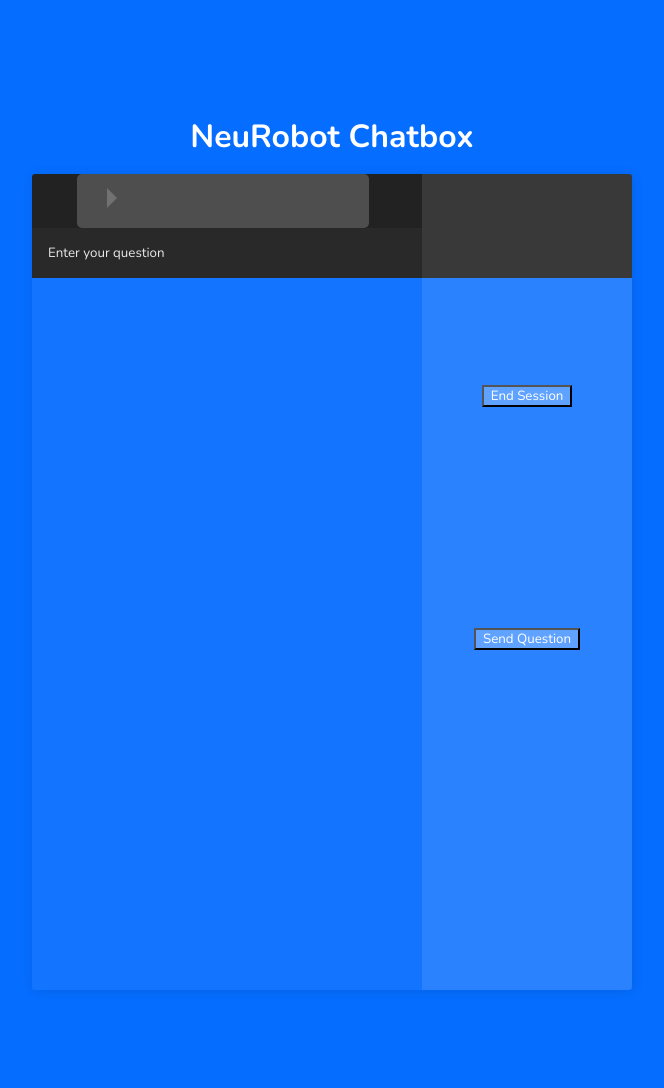
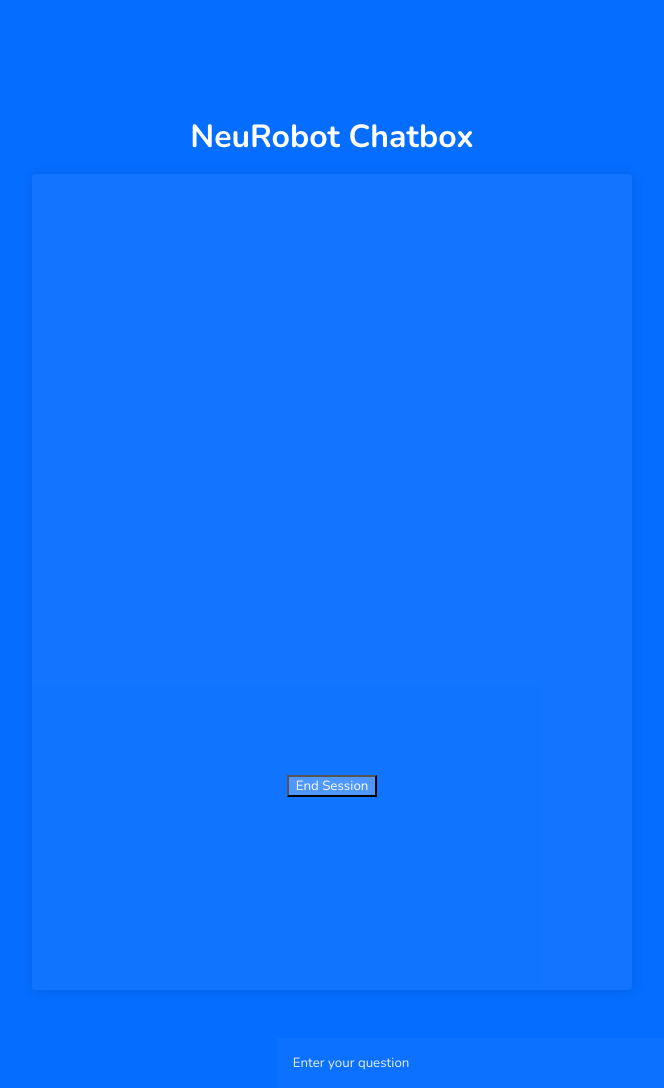
Before and after one commit to vivienzou1/UI_NeuRobot, a Flask app: template templates/index_old.html in a window 1280 px wide. Shown: the whole page, without its empty margins (308-972 px from the left). Run offline with Flask 2, Linux system fonts and the light colour scheme; the template is opened without the code that fills it, so the values that code supplies are empty.

Commit message:
more updated...

```diff
--- a/server.py
+++ b/server.py
@@ -10,7 +10,6 @@
 from datetime import datetime
 from flask import Flask, request, render_template, redirect, url_for
 from werkzeug import secure_filename
-import uuid
 from flask_socketio import SocketIO
 
 app = Flask(__name__)
--- a/static/style.css
+++ b/static/style.css
@@ -9,7 +9,6 @@
   background: linear-gradient(200deg, #056DFF, #056DFF);
   overflow: auto;
 }
-
 .container {
   display: flex;
   justify-content: center;
@@ -17,6 +16,7 @@
   flex-direction: column;
   height: 100vh;
   width: 100vw;
+  overflow: auto;
 }
 .container h1 {
   margin: 0.5em auto;
@@ -36,85 +36,61 @@
 .chatbox__messages:nth-of-type(odd) .chatbox__messages__user-message--ind-message {
   float: right;
 }
-.chatbox__messages:nth-of-type(odd) .chatbox__messages__user-message--ind-message:after {
-  content: '';
-  position: absolute;
-  margin: -1.5em -17.06em;
-  width: 0;
-  height: 0;
-  border-top: 10px solid transparent;
-  border-bottom: 10px solid transparent;
-  border-right: 10px solid rgba(255, 255, 255, 0.2);
-}
 .chatbox__messages:nth-of-type(even) .chatbox__messages__user-message--ind-message {
   float: left;
-}
-.chatbox__messages:nth-of-type(even) .chatbox__messages__user-message--ind-message:after {
-  content: '';
-  position: absolute;
-  margin: -1.5em 1.87em;
-  width: 0;
-  height: 0;
-  border-top: 10px solid transparent;
-  border-bottom: 10px solid transparent;
-  border-left: 10px solid rgba(255, 255, 255, 0.2);
 }
 .chatbox__messages__user-message {
   width: 450px;
 }
-.chatbox__messages__user-message--ind-message {
+.chatbox__messages__user-message--ind-message_right {
   background: rgba(255, 255, 255, 0.2);
   padding: 1em 0;
   height: auto;
-  width: 65%;
+  width: 55%;
   border-radius: 5px;
   margin: 2em 1em;
   overflow: auto;
   margin: 0 2.8em;
   color: #FFF;
   font-size: 1em;
-
+  float: right;
 }
-.chatbox__messages__user-message--ind-message > p.name {
+.chatbox__messages__user-message--ind-message_right > p.name {
   color: #FFF;
   font-size: 1em;
 }
-.chatbox__messages__user-message--ind-message > p.message {
+.chatbox__messages__user-message--ind-message_right > p.message {
   color: #FFF;
   font-size: 0.7em;
   margin: 0 2.8em;
 }
-.chatbox__user-list {
-  background: rgba(255, 255, 255, 0.1);
-  width: 35%;
-  height: 100%;
-  float: right;
-  border-top-right-radius: 0.2em;
-  border-bottom-right-radius: 0.2em;
+.chatbox__messages__user-message--ind-message_left {
+  background: rgba(237, 237, 114, 0.35);
+  padding: 1em 0;
+  height: auto;
+  width: 55%;
+  border-radius: 5px;
+  margin: 2em 1em;
+  overflow: auto;
+  margin: 0 2.8em;
+  color: #FFF
+  font-size: 1em;
+  float: left;
 }
-.chatbox__user-list h1 {
-  background: rgba(255, 255, 255, 0.05);
-  color: rgba(255, 255, 255, 0.9);
-  font-size: 0.9em;
-  padding: 1em;
-  margin: 0;
-  font-weight: 1300;
-  text-align: center;
+.chatbox__messages__user-message--ind-message_left > p.name {
+  color: #FFF;
+  font-size: 1em;
+}
+.chatbox__messages__user-message--ind-message_left > p.message {
+  color: #FFF;
+  font-size: 0.7em;
+  margin: 0 2.8em;
 }
 .chatbox__user, .chatbox__user--active, .chatbox__user--busy, .chatbox__user--away {
   width: 0.5em;
   height: 0.5em;
   border-radius: 100%;
   margin: 1em 0.7em;
-}
-.chatbox__user--active {
-  background: rgba(23, 190, 187, 0.8);
-}
-.chatbox__user--busy {
-  background: rgba(252, 100, 113, 0.8);
-}
-.chatbox__user--away {
-  background: rgba(255, 253, 130, 0.8);
 }
 .chatbox__end {
   position: relative;
@@ -134,9 +110,10 @@
 }
 .chatbox form input {
   background: rgba(255, 255, 255, 0.03);
-  /* position: absolute;
-  bottom: 0;
-  left: 0; */
+  position: fixed;
+  width: 600px;
+  bottom: 0px;
+  left: 10;
   border: none;
   width: 65%;
   padding: 1.2em;
@@ -144,12 +121,6 @@
   color: rgba(255, 255, 255, 0.9);
   font-weight: 300;
 }
-.sticky {
-  position: fixed;
-  bottom: 0;
-  width: 100%;
-}
-
 ::-webkit-input-placeholder {
   color: rgba(255, 255, 255, 0.9);
 }
```
Also changed, not shown: templates/index.html (+9 -9 lines), Screen Shot 2019-02-13 at 6.25.58 PM.png (added), 1 other file.
